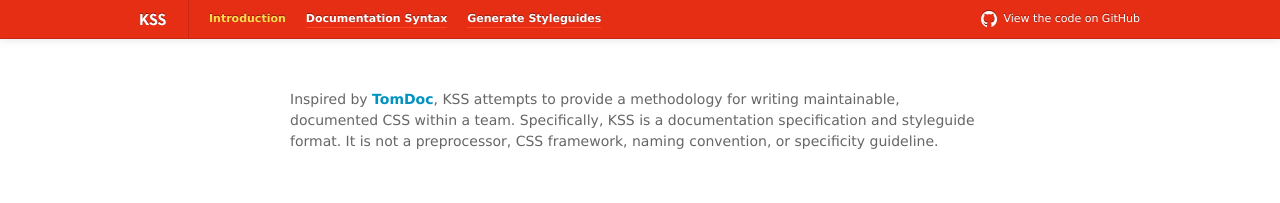
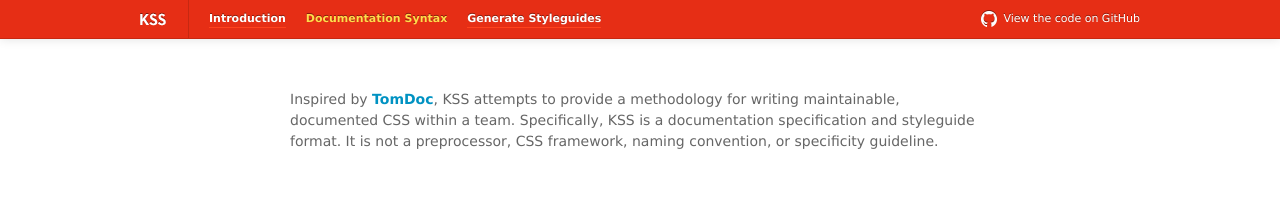
Before and after one commit to kneath/kss, a Jekyll site: the page built from syntax/index.md, in a window 1280 px wide. Shown: the top 203 px of the page. Built offline with Jekyll 4.4.1, drawn with Linux system fonts in a browser that asks for light colours; Markdown is read by kramdown in place of the engine named in the settings.

Commit message:
Highlight the correct nav

```diff
--- a/_layouts/default.html
+++ b/_layouts/default.html
@@ -12,9 +12,9 @@
       <a href="/" class="logo">KSS</a>
       <nav role="main">
         <ul>
-          <li><a href="/" class="selected">Introduction</a></li>
-          <li><a href="/syntax">Documentation Syntax</a></li>
-          <li><a href="/styleguides">Generate Styleguides</a></li>
+          <li><a href="/" id="nav-introduction">Introduction</a></li>
+          <li><a href="/syntax" id="nav-syntax">Documentation Syntax</a></li>
+          <li><a href="/styleguides" id="nav-styleguide">Generate Styleguides</a></li>
         </ul>
         <p class="github"><a href="https://github.com/kneath/kss">View the code on GitHub</a></p>
       </nav>
```
Also changed, not shown: index.md (+4 -0 lines), syntax/index.md (+4 -0 lines).
